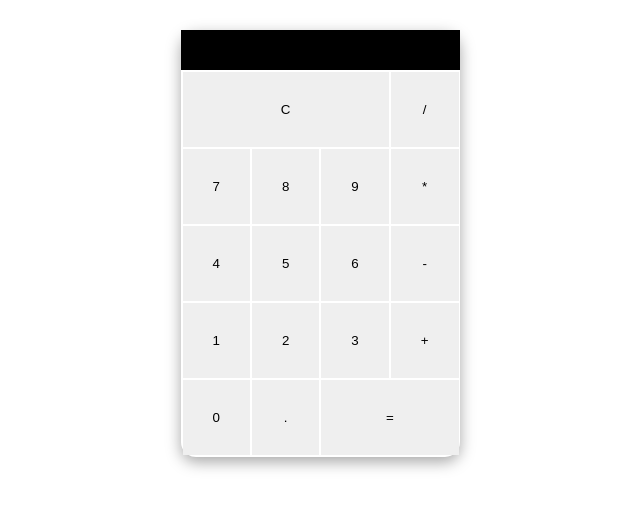
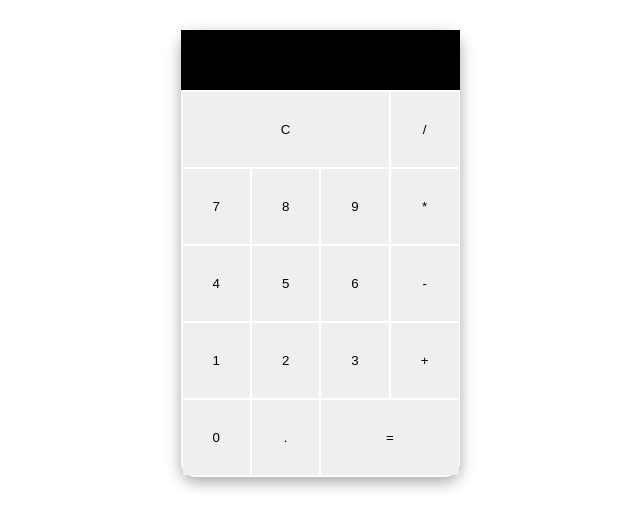
Before and after one commit to Tatiana-Juin/calculatrice-js, a plain HTML site: page index.html in a window 1280 px wide. Shown: the whole page, without its empty margins (320-960 px from the left). Drawn offline with Linux system fonts and the light colour scheme.

Commit message:
le style de la calculatrice est fini

```diff
--- a/style.css
+++ b/style.css
@@ -4,6 +4,7 @@
     padding: 0;
 }
 
+/* CALCULATRICE */
 .calculatrice {
     margin: auto;
     margin-top: 30px;
@@ -12,20 +13,26 @@
     border-radius: 15px;
     box-shadow: rgba(0, 0, 0, 0.35) 0px 5px 15px;
 }
-
+/* ECRAN OU IL A ECRIS LE RESULTAT ET LES NB  */
 .ecran{
     background-color: black;
     /* border:1px solid black; */
-    height:40px;
+    height:60px;
     margin-top: 3px;
+    display: flex;
+    align-items: center;
+    justify-content: center;
+
+}
+/* LE TEXTE DE L'ECRAN */
+.texteCalcule{
+    color:white;
+    font-size: 25px;
+    font-weight: bolder;
 
 }
 
-.texteCalcule{
-    color:white;
-
-}
-
+/* STYLE DES BTN  */
 .btn{
     width:100%;
    padding :30px;
```
